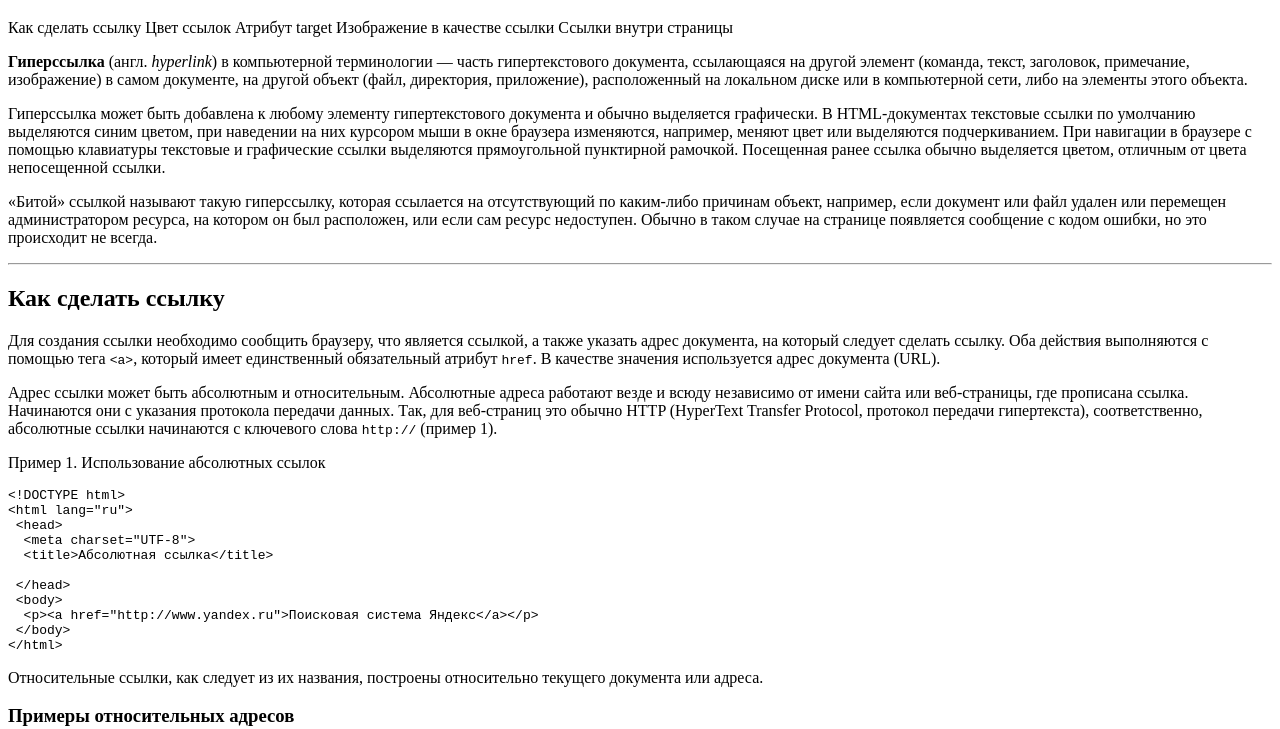
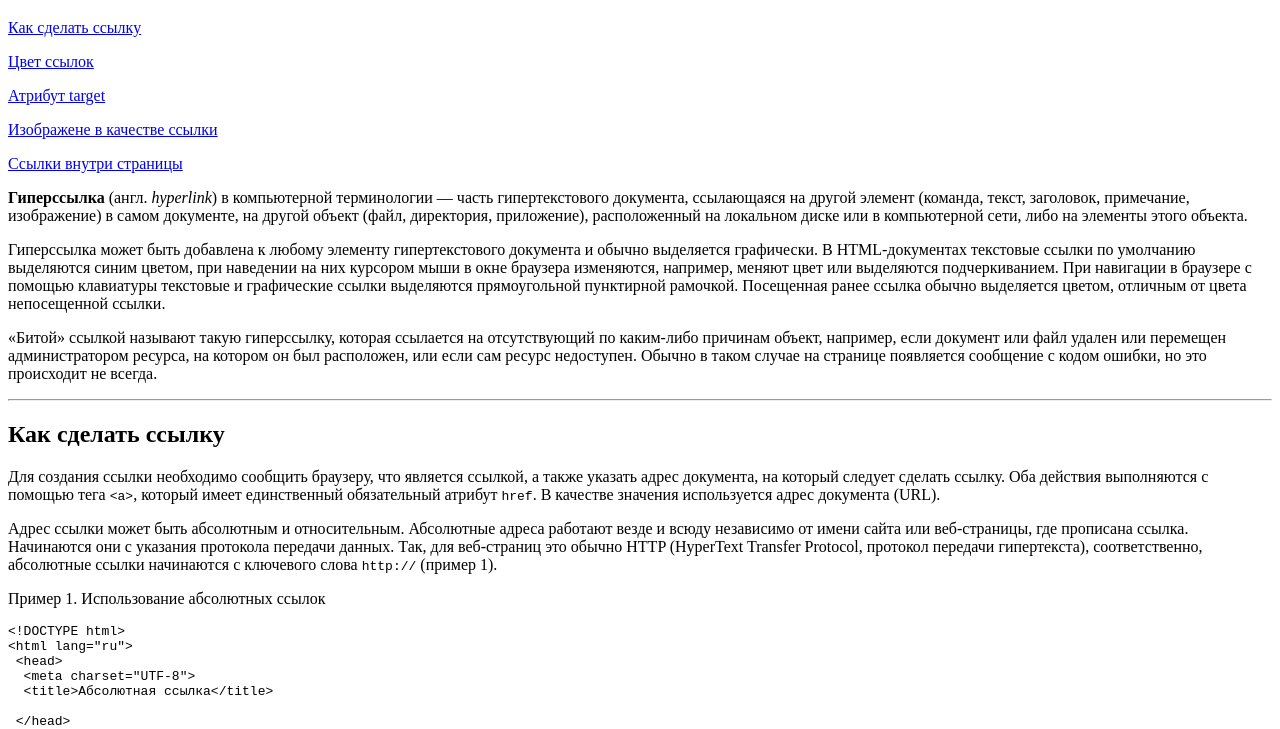
Before and after one commit to AnnaZau/AnnaZau.github.io, a plain HTML site: page lab1/lab1_2.html in a window 1280 px wide. Shown: the part 61-790 px from the top of the page. Drawn offline with Linux system fonts and the light colour scheme.

Commit message:
add lab1_2

```diff
--- a/lab1/lab1_2.html
+++ b/lab1/lab1_2.html
@@ -9,11 +9,12 @@
 <body>
 <h1>Ссылки</h1>
 <nav>
-Как сделать ссылку
-Цвет ссылок
-Атрибут target
-Изображение в качестве ссылки
-Ссылки внутри страницы
+
+ <p><a href = "#Как сделать ссылку">Как сделать ссылку</a></p>
+<p><a href = "#Цвет ссылок">Цвет ссылок</a></p>
+<p><a href = "#Атрибут target">Атрибут target</a></p>
+<p><a href = "#Изображение в качестве ссылки">Изображене в качестве ссылки</a></p>
+<p><a href = "#Ссылки внутри страницы">Ссылки внутри страницы</a></p>
 </nav>
 
 <p><b>Гиперссылка</b> (англ.&#160;<i>hyperlink</i>) в компьютерной терминологии&#160;— часть гипертекстового документа, ссылающаяся на другой элемент (команда, текст, заголовок, примечание, изображение) в самом документе, на другой объект (файл, директория, приложение), расположенный на локальном диске или в компьютерной сети, либо на элементы этого объекта.</p>
@@ -22,7 +23,7 @@
 
 <hr>
 
-<h2>Как сделать ссылку</h2>
+<h2 id = "Как сделать ссылку">Как сделать ссылку</h2>
 <p>Для создания ссылки необходимо сообщить браузеру, что является
   ссылкой, а также указать адрес документа, на который следует сделать
   ссылку. Оба действия выполняются с помощью тега <code>&lt;a&gt;</code>,
@@ -89,7 +90,7 @@
 
 <hr>
 
-<h2>Цвет ссылок</h2>
+<h2 id = "Цвет ссылок">Цвет ссылок</h2>
 <p>Цвета ссылок задаются в качестве атрибутов тега <code>&lt;body&gt;</code>.
  Атрибуты являются необязательными и если они не указаны используются
   значения по умолчанию.</p>
@@ -128,7 +129,7 @@
 
 <hr>
 
-<h2>Атрибут target</h2>
+<h2 id = "Атрибут target">Атрибут target</h2>
 <p>По умолчанию, при переходе по ссылке документ открывается в текущем окне или
   фрейме. При необходимости, это условие может быть изменено атрибутом <code>target</code>
   тега <code>&lt;a&gt;</code>. Этот атрибут может принимать следующие
@@ -202,7 +203,7 @@
 
 <hr>
 
-<h2>Изображение в качестве ссылки</h2>
+<h2 id="Изображение в качестве ссылки">Изображение в качестве ссылки</h2>
 <p>Кроме текста, в качестве ссылок можно использовать и рисунки. Изображение в
   этом случае надо поместить между тегами <code>&lt;a&gt;</code>
   и <code>&lt;/a&gt;</code>, как показано в примере&nbsp;7.</p>
@@ -248,7 +249,7 @@
 
 <hr>
 
-<h2>Ссылки внутри страницы</h2>
+<h2 id="Ссылки внутри страницы">Ссылки внутри страницы</h2>
 <p>
 Якорем называется закладка с уникальным именем на определённом месте веб-страницы, предназначенная для перехода к ней по ссылке. Якоря удобно применять в документах большого объёма, чтобы можно было быстро переходить к нужному разделу.
 </p>
```
